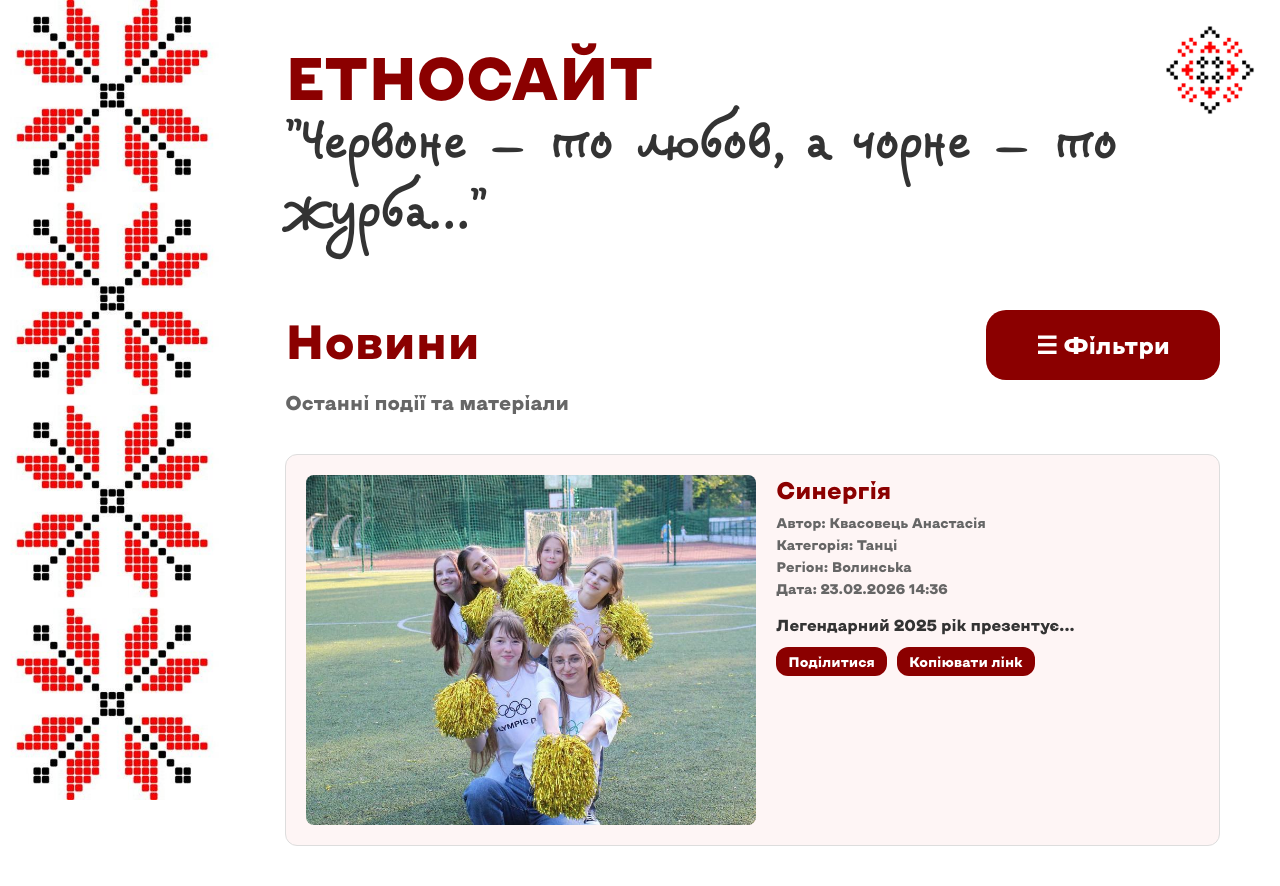
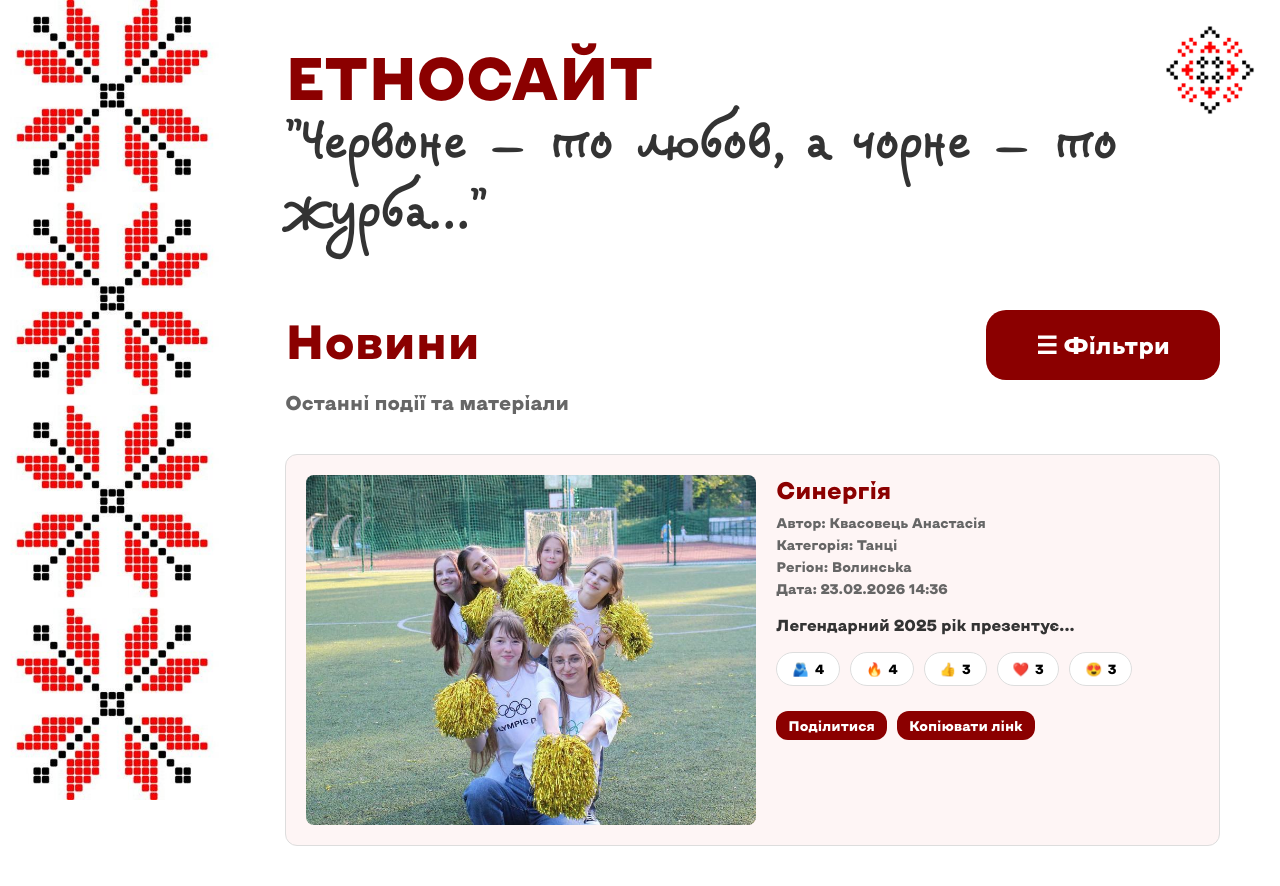
Before and after one commit to yuliiayakymiv/ethnosite_project, a Flask app: page /news in a window 1280 px wide. Run offline with Flask 3, Linux system fonts and the light colour scheme; data comes from the database, SQL or seed files in the repository; both versions use the stored data as it was after the commit.

Commit message:
reactions, Kvasovets

```diff
--- a/ETNOSITE/app.py
+++ b/ETNOSITE/app.py
@@ -1,8 +1,8 @@
-from flask import Flask, render_template, request, redirect, url_for
+from flask import Flask, render_template, request, redirect, url_for, jsonify
 import os
 import uuid
 from werkzeug.utils import secure_filename
-from database import init_db, add_news, get_all_news, get_news_by_region
+from database import init_db, add_news, get_all_news, get_news_by_region, update_reaction
 
 app = Flask(__name__)
 app.config['UPLOAD_FOLDER'] = 'static/uploads'
@@ -61,6 +61,16 @@ def add():
 
     return render_template('add.html')
 
+@app.route('/react/<int:news_id>/<string:reaction_type>', methods=['POST'])
+def react(news_id, reaction_type):
+    # Отримуємо дію з JSON запиту (за замовчуванням 'add')
+    data = request.get_json() or {}
+    action = data.get('action', 'add')
+
+    new_counts = update_reaction(news_id, reaction_type, action)
+    if new_counts:
+        return jsonify(new_counts)
+    return jsonify({"error": "Update failed"}), 400
 
 if __name__ == '__main__':
     app.run(debug=True)
--- a/ETNOSITE/database.py
+++ b/ETNOSITE/database.py
@@ -14,7 +14,12 @@ def init_db():
             text TEXT NOT NULL,
             photo TEXT,
             date TEXT NOT NULL,
-            timestamp INTEGER NOT NULL
+            timestamp INTEGER NOT NULL,
+            hug_count INTEGER DEFAULT 0,
+            fire_count INTEGER DEFAULT 0,
+            up_count INTEGER DEFAULT 0,
+            like_count INTEGER DEFAULT 0,
+            love_count INTEGER DEFAULT 0
         )
     ''')
     conn.commit()
@@ -51,3 +56,35 @@ def get_news_by_region(region):
     ).fetchall()
     conn.close()
     return news
+
+def update_reaction(news_id, reaction_type, action='add'):
+    reactions = {
+        'hug': 'hug_count',
+        'fire': 'fire_count',
+        'up': 'up_count',
+        'like': 'like_count',
+        'love': 'love_count'
+    }
+    column = reactions.get(reaction_type)
+    if not column: return None
+
+    conn = sqlite3.connect('news.db')
+    c = conn.cursor()
+
+    # Визначаємо операцію: +1 або -1
+    change = 1 if action == 'add' else -1
+
+    # Оновлюємо, але не дозволяємо лічильнику стати менше 0
+    c.execute(f'''UPDATE news
+                  SET {column} = MAX(0, {column} + ?)
+                  WHERE id = ?''', (change, news_id))
+
+    res = c.execute('''SELECT hug_count, fire_count, up_count, like_count, love_count
+                       FROM news WHERE id = ?''', (news_id,)).fetchone()
+    conn.commit()
+    conn.close()
+
+    return {
+        "hug": res[0], "fire": res[1], "up": res[2],
+        "like": res[3], "love": res[4]
+    }
--- a/ETNOSITE/static/css/style.css
+++ b/ETNOSITE/static/css/style.css
@@ -661,3 +661,58 @@ h1 {
     opacity: 1;
     transform: translateX(-50%) translateY(-4px);
 }
+
+.news-reactions {
+    display: flex;
+    flex-wrap: wrap;
+    gap: 10px;
+    margin: 15px 0;
+}
+
+.btn-react {
+    position: relative; /* Важливо для анімації */
+    background: #ffffff;
+    border: 1px solid #ddd;
+    border-radius: 20px;
+    padding: 8px 15px;
+    cursor: pointer;
+    font-family: 'KyivType', sans-serif;
+    display: flex;
+    align-items: center;
+    gap: 6px;
+    transition: 0.2s;
+}
+
+.btn-react:hover {
+    border-color: #8b0000;
+    background: #fef5f5;
+}
+
+.floating-emoji {
+    position: absolute;
+    left: 50%;
+    top: -10px;
+    transform: translateX(-50%);
+    pointer-events: none;
+    animation: flyUp 0.8s ease-out forwards;
+}
+
+@keyframes flyUp {
+    0% { transform: translateX(-50%) translateY(0); opacity: 1; }
+    100% { transform: translateX(-50%) translateY(-50px); opacity: 0; }
+}
+
+/* Коли реакція активна, робимо її яскравішою або додаємо фон */
+.btn-react.voted {
+    background-color: #8b0000; /* Темно-червоний фон */
+    color: white;              /* Білий текст */
+    border-color: #8b0000;
+}
+
+.btn-react.voted .count {
+    color: white;
+}
+
+.btn-react {
+    transition: all 0.3s ease;
+}
--- a/ETNOSITE/templates/news.html
+++ b/ETNOSITE/templates/news.html
@@ -53,6 +53,24 @@
             <p class="news-meta"><strong>Регіон:</strong> {{ n.region }}</p>
             <p class="news-meta"><strong>Дата:</strong> {{ n.date }}</p>
             <p class="news-text">{{ n.text }}</p>
+
+            <div class="news-reactions" data-id="{{ n.id }}">
+                <button class="btn-react" onclick="sendReaction({{ n.id }}, 'hug')" title="Обійняти">
+                    🫂 <span class="count">{{ n.hug_count if n.hug_count else 0 }}</span>
+                </button>
+                <button class="btn-react" onclick="sendReaction({{ n.id }}, 'fire')" title="Вогник">
+                    🔥 <span class="count">{{ n.fire_count if n.fire_count else 0 }}</span>
+                </button>
+                <button class="btn-react" onclick="sendReaction({{ n.id }}, 'up')" title="Клас">
+                    👍 <span class="count">{{ n.up_count if n.up_count else 0 }}</span>
+                </button>
+                <button class="btn-react" onclick="sendReaction({{ n.id }}, 'like')" title="Серденько">
+                    ❤️ <span class="count">{{ n.like_count if n.like_count else 0 }}</span>
+                </button>
+                <button class="btn-react" onclick="sendReaction({{ n.id }}, 'love')" title="В захваті">
+                    😍 <span class="count">{{ n.love_count if n.love_count else 0 }}</span>
+                </button>
+            </div>
 
             <div class="share-actions share-actions--bottom">
                 <button class="btn-filter btn-add small-btn"
@@ -181,6 +199,50 @@
         requestAnimationFrame(() => t.classList.add('show'));
         setTimeout(() => { t.classList.remove('show'); setTimeout(() => t.remove(), 300); }, 2000);
     }
+
+    async function sendReaction(newsId, type) {
+    const storageKey = `reacted_${newsId}_${type}`;
+    const hasReacted = localStorage.getItem(storageKey);
+    const action = hasReacted ? 'remove' : 'add';
+
+    try {
+        const response = await fetch(`/react/${newsId}/${type}`, {
+            method: 'POST',
+            headers: { 'Content-Type': 'application/json' },
+            body: JSON.stringify({ action: action })
+        });
+
+        if (response.ok) {
+            const data = await response.json();
+            const container = document.querySelector(`.news-reactions[data-id="${newsId}"]`);
+            const mapping = { 'hug': 1, 'fire': 2, 'up': 3, 'like': 4, 'love': 5 };
+            const btn = container.querySelector(`button:nth-child(${mapping[type]})`);
+
+            btn.querySelector('.count').textContent = data[type];
+
+            if (action === 'add') {
+                localStorage.setItem(storageKey, 'true');
+                btn.classList.add('voted');
+                // Анімація тільки при додаванні
+                showFloatingEmoji(btn);
+            } else {
+                localStorage.removeItem(storageKey);
+                btn.classList.remove('voted');
+            }
+        }
+    } catch (err) {
+        console.error("Помилка:", err);
+    }
+}
+
+function showFloatingEmoji(btn) {
+    const emoji = btn.innerText.split(' ')[0];
+    const flyer = document.createElement('span');
+    flyer.textContent = emoji;
+    flyer.className = 'floating-emoji';
+    btn.appendChild(flyer);
+    setTimeout(() => flyer.remove(), 800);
+}
 </script>
 
 {% endblock %}
```
Also changed, not shown: ETNOSITE/news.db, ETNOSITE/static/uploads/9d6ec9d1eba742c0bbe2b47717676203.jpg (added).
